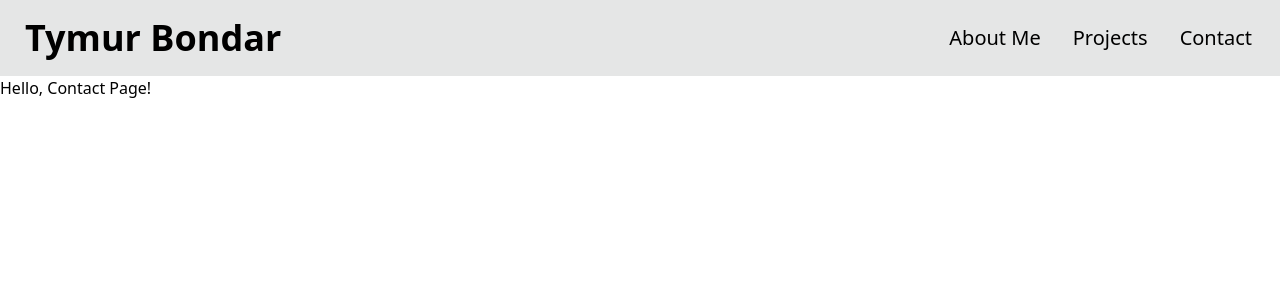
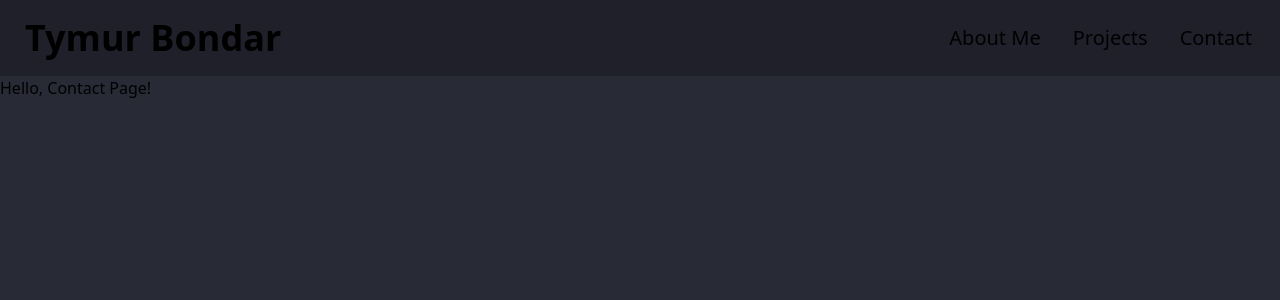
Before and after one commit to TymurBondar/personal-website, a Next.js app: page /contact in a window 1280 px wide. Shown: the top 300 px of the page. Built offline with nearby package versions, Linux system fonts and the light colour scheme.

Commit message:
add theme

```diff
--- a/tailwind.config.js
+++ b/tailwind.config.js
@@ -15,4 +15,7 @@ module.exports = {
     },
   },
   plugins: [require("daisyui")],
+  daisyui: {
+    themes: ["dracula"]
+  },
 };
```
